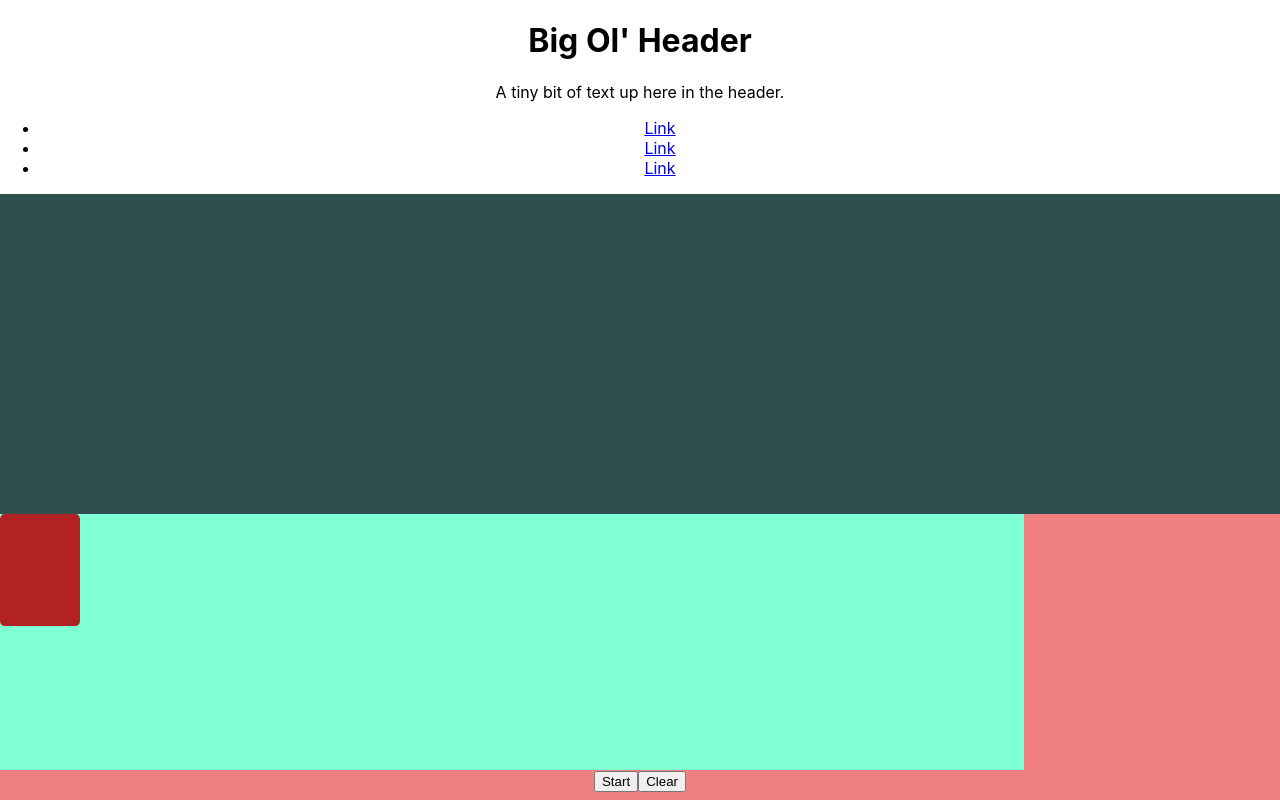
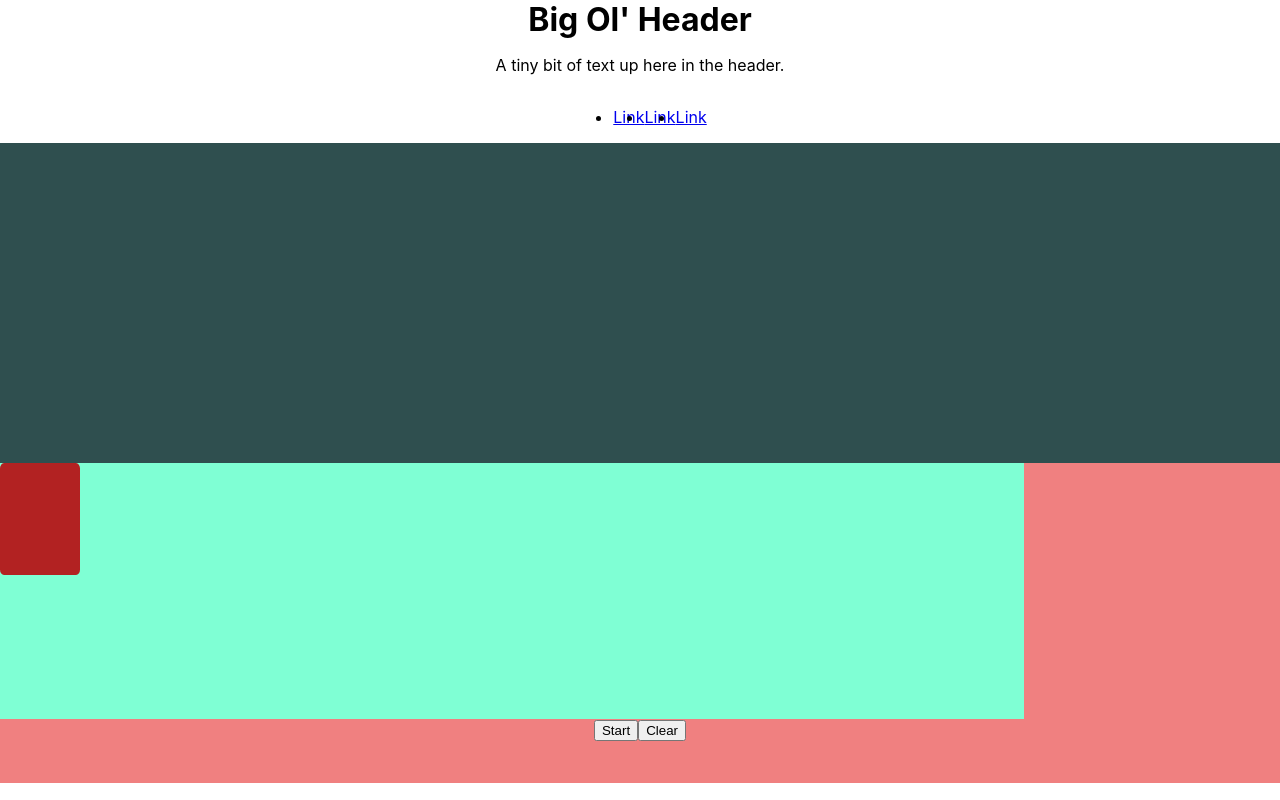
Before and after one commit to billydean/nostalgic-tarot, a JavaScript app: page / in a window 1280 px wide. Shown: the top 800 px of the page. Built offline with nearby package versions, Linux system fonts and the light colour scheme; the HTML template or start-up script is replaced by a standard one.

Commit message:
Still just playing around. Very rudimentary css.

```diff
--- a/src/App.css
+++ b/src/App.css
@@ -59,3 +59,17 @@
   background-color: firebrick;
   border-radius: 5%;
 }
+
+.header {
+  display: flex;
+  flex-direction: column;
+  align-items: center;
+}
+
+.header h1 {
+  margin: 0;
+}
+
+.navbar ul {
+  display : flex;
+}
--- a/src/components/Header.js
+++ b/src/components/Header.js
@@ -4,7 +4,7 @@ import Nav from "./Nav";
 function Header () {
 
     return (
-        <header>
+        <header className="header">
             <h1>Big Ol' Header</h1>
             <p>A tiny bit of text up here in the header. </p>
             <Nav />
```
